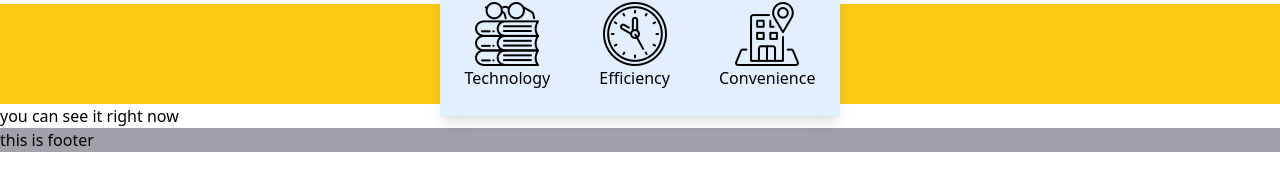
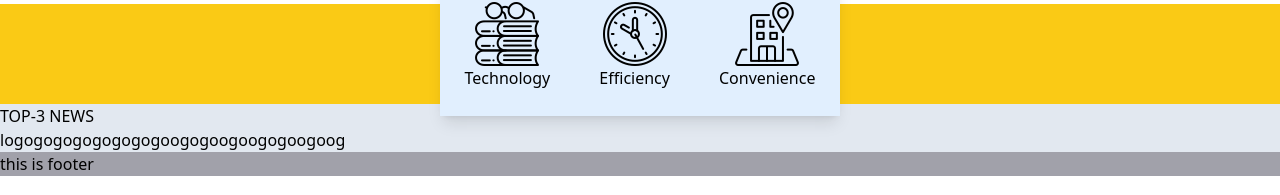
Before and after one commit to Viacheslav1998/floating, a Vue app: page / in a window 1280 px wide. Shown: the part 602-797 px from the top of the page. Built offline with nearby package versions, Linux system fonts and the light colour scheme.

Commit message:
feat: new blog, preparing top news

```diff
--- a/src/pages/HomeView.vue
+++ b/src/pages/HomeView.vue
@@ -34,6 +34,12 @@
         </div>
       </div>
     </div>
-    <p>you can see it right now</p>
+    <!-- top news -->
+    <div class="bg-slate-200">
+      <div>
+        <h3>TOP-3 NEWS</h3>
+      </div>
+      logogogogogogogogoogogoogoogogoogoog
+    </div>
   </div>
 </template>
```
